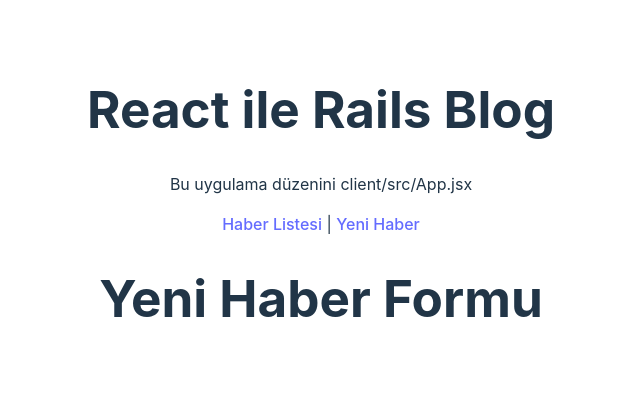
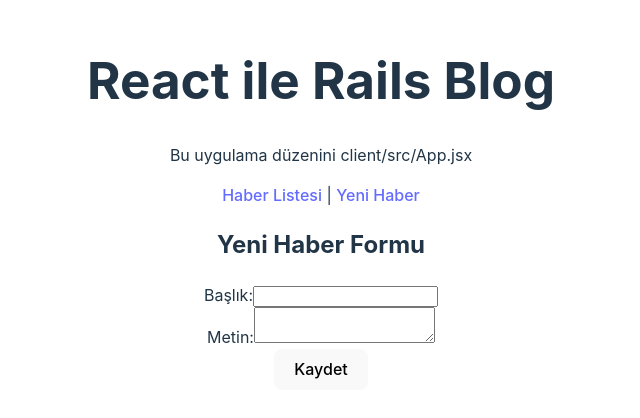
Before and after one commit to kitaro/rails_react_api, a React (Vite) app in the folder client/: page /new in a window 1280 px wide. Shown: the part 196-614 px from the top of the page, without its empty margins (319-959 px from the left). Built offline with nearby package versions, Linux system fonts and the light colour scheme.

Commit message:
Yeni gönderi formu uygulandı

```diff
--- a/client/src/components/AppRoutes.jsx
+++ b/client/src/components/AppRoutes.jsx
@@ -2,13 +2,14 @@
 import {Link, Route, Routes} from "react-router-dom";
 import PostsList from "../features/posts/PostsList";
 import PostDetails from "../features/posts/PostDetails";
+import NewPostForm from "../features/posts/NewPostForm.jsx";
 
 function AppRoutes() {
     return (
         <Routes>
             <Route path="/" element={<PostsList />} />
             <Route path="posts/:id" element={<PostDetails />} />
-            <Route path="/new" element={<h1>Yeni Haber Formu</h1>} />
+            <Route path="/new" element={<NewPostForm />} />
         </Routes>
     )
 }
--- /dev/null
+++ b/client/src/features/posts/NewPostForm.jsx
@@ -0,0 +1,49 @@
+import {useState} from "react";
+import { useNavigate } from "react-router-dom";
+import {API_URL} from "../../constants.js";
+
+function NewPostForm() {
+    const [title, setTitle] = useState("");
+    const [body, setBody] = useState("");
+    const navigate = useNavigate();
+
+    const handleSubmit = async (e) => {
+        e.preventDefault();
+
+        const postData = { title, body };
+
+        const response = await fetch(API_URL, {
+            method: "POST",
+            headers: {
+                "Content-Type": "application/json",
+            },
+            body: JSON.stringify(postData),
+        });
+
+        if (response.ok) {
+            const { id } = await response.json();
+            navigate(`/posts/${id}`);
+        }
+    }
+
+    return (
+        <div>
+            <h2>Yeni Haber Formu</h2>
+            <form onSubmit={handleSubmit}>
+                <div>
+                    <label htmlFor="titleInput">Başlık:</label>
+                    <input id="titleInput" type="text" value={title} onChange={(e) => setTitle(e.target.value)} required />
+                </div>
+                <div>
+                    <label htmlFor="bodyInput">Metin:</label>
+                    <textarea id="bodyInput" type="text" value={body} onChange={(e) => setBody(e.target.value)} required />
+                </div>
+                <div>
+                    <button type="submit">Kaydet</button>
+                </div>
+            </form>
+        </div>
+    )
+};
+
+export default NewPostForm;
```
Also changed, not shown: 1 other file (tests, documents, lock files or other folders).
